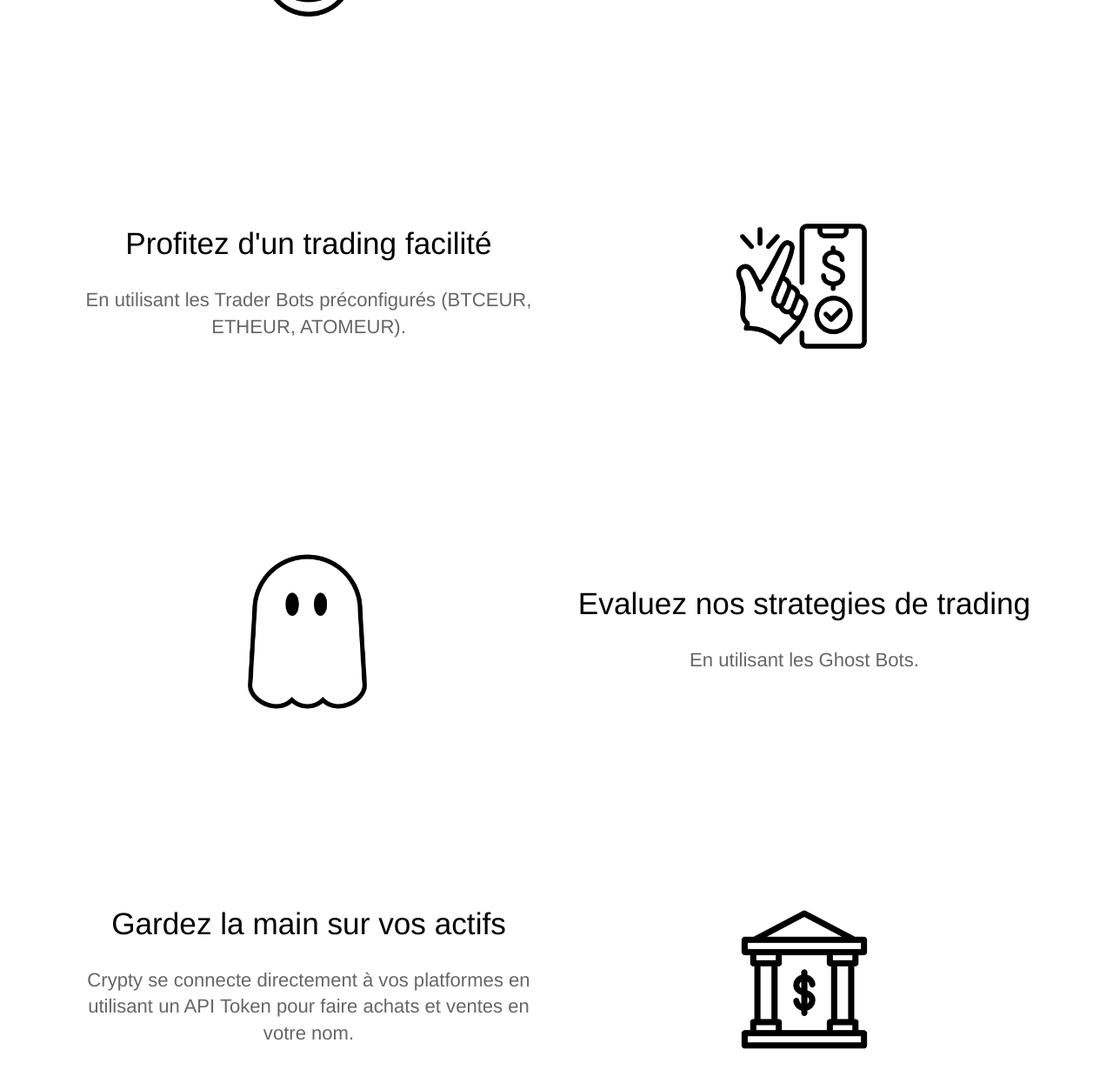
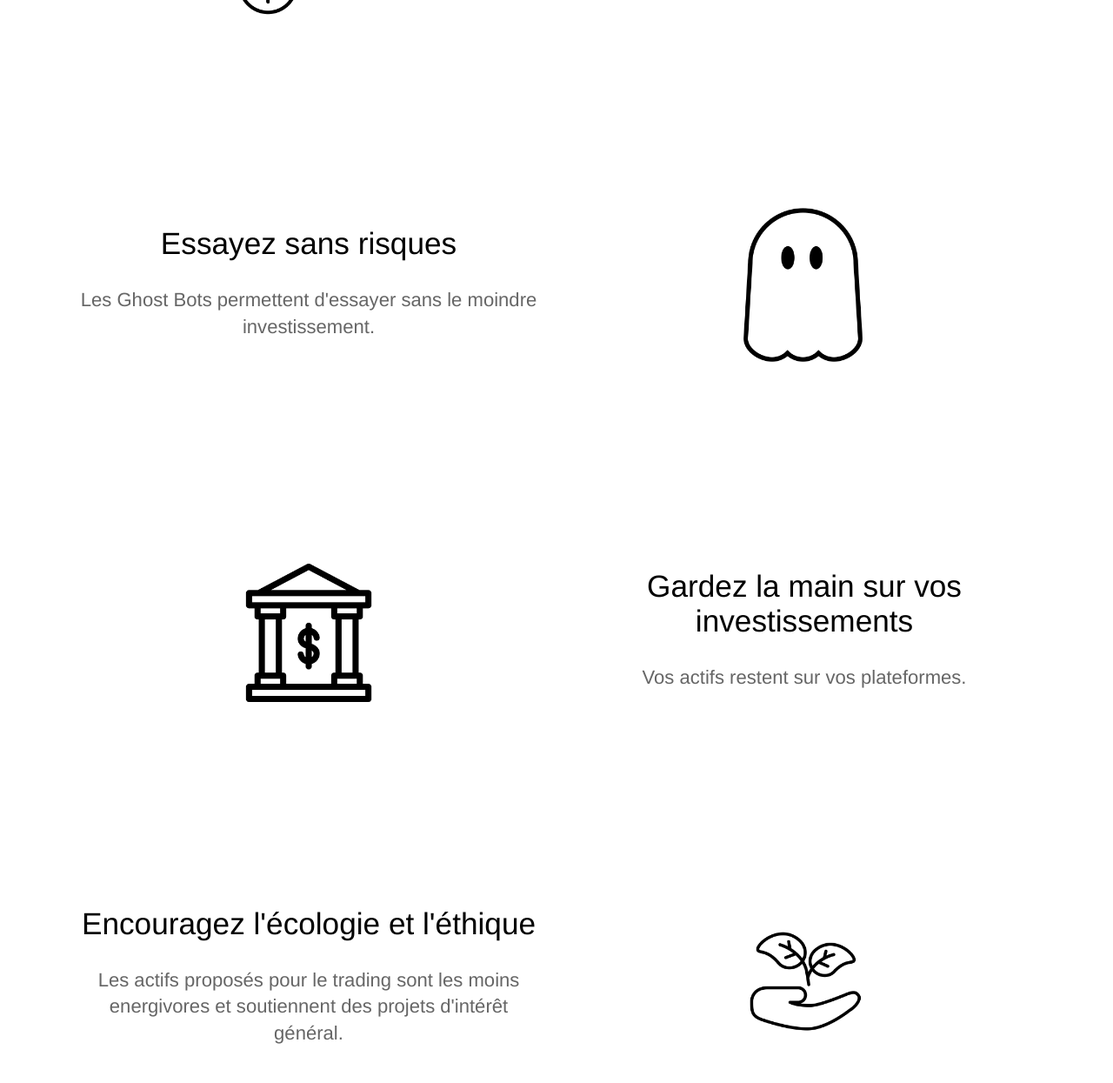
Before and after one commit to pewty-fr/crypty.fr, a Jekyll site: the page built from index.html, in a window 1280 px wide and 1400 px high, scrolled down 1606 px. Shown: the top 1245 px of the window at 87% size. Built offline with Jekyll 4.4.1, drawn with Linux system fonts in a browser that asks for light colours; some of the changed text lies outside the part shown.

Commit message:
update: pages

```diff
--- a/index.html
+++ b/index.html
@@ -17,7 +17,19 @@
 	<section>
 		<div class="container flex">
 			<div class="text editable">
-        <h2 class="subtext editable">Faites fructifier vos crypto-actifs</h2>
+				<h2>Essayez le crypto-trading</h2>
+				<p>Les Trader Bots utilisent une stratégie unique prête à l'emploi.</p>
+			</div>
+			<div class="image">
+				<img src="{{ site.baseurl }}/images/cryptocurrency.png" alt="Cryptocurrency" class="editable" />
+			</div>
+		</div>
+	</section>
+
+	<section>
+		<div class="container flex">
+			<div class="text editable">
+        <h2 class="subtext editable">Faites fructifier vos investissements</h2>
         <p class="subtext editable">Jusqu'à 3% de gains constatés chaque mois.</p>
 			</div>
 			<div class="image">
@@ -26,36 +38,11 @@
 		</div>
 	</section>
 
-
 	<section>
 		<div class="container flex">
 			<div class="text editable">
-				<h2>Essayez le crypto-trading</h2>
-				<p>Crypty est adapté aux amateurs comme aux experts</p>
-			</div>
-			<div class="image">
-				<img src="{{ site.baseurl }}/images/cryptocurrency.png" alt="Screenshot" class="editable" />
-			</div>
-		</div>
-	</section>
-
-	<section>
-		<div class="container flex">
-			<div class="text editable">
-				<h2 class="subtext editable">Profitez d'un trading facilité</h2>
-				<p class="subtext editable">En utilisant les Trader Bots préconfigurés (BTCEUR, ETHEUR, ATOMEUR).</p>
-			</div>
-			<div class="image">
-				<img src="{{ site.baseurl }}/images/easy.png" alt="Easy" class="" />
-			</div>
-		</div>
-	</section>
-
-  	<section>
-		<div class="container flex">
-			<div class="text editable">
-				<h2 class="subtext editable">Evaluez nos strategies de trading</h2>
-				<p class="subtext editable">En utilisant les Ghost Bots.</p>
+				<h2 class="subtext editable">Essayez sans risques</h2>
+				<p class="subtext editable">Les Ghost Bots permettent d'essayer sans le moindre investissement.</p>
 			</div>
 			<div class="image">
 				<img src="{{ site.baseurl }}/images/ghost.png" alt="Ghost" class="" />
@@ -66,11 +53,35 @@
   	<section>
 		<div class="container flex">
 			<div class="text editable">
-				<h2 class="subtext editable">Gardez la main sur vos actifs</h2>
-				<p class="subtext editable">Crypty se connecte directement à vos platformes en utilisant un API Token pour faire achats et ventes en votre nom.</p>
+				<h2 class="subtext editable">Gardez la main sur vos investissements</h2>
+				<p class="subtext editable">Vos actifs restent sur vos plateformes.</p>
 			</div>
 			<div class="image">
-				<img src="{{ site.baseurl }}/images/bank.png" alt="Ghost" class="" />
+				<img src="{{ site.baseurl }}/images/bank.png" alt="Bank" class="" />
+			</div>
+		</div>
+	</section>
+
+	<section>
+		<div class="container flex">
+			<div class="text editable">
+				<h2 class="subtext editable">Encouragez l'écologie et l'éthique</h2>
+				<p class="subtext editable">Les actifs proposés pour le trading sont les moins energivores et soutiennent des projets d'intérêt général.</p>
+			</div>
+			<div class="image">
+				<img src="{{ site.baseurl }}/images/eco.png" alt="Eco" class="" />
+			</div>
+		</div>
+  	</section>
+
+	<section>
+		<div class="container flex">
+			<div class="text editable">
+				<h2 class="subtext editable">Facilitez vos démarches</h2>
+				<p class="subtext editable">Les plateformes proposées respectent les directives Européennes et les lois Françaises.</p>
+			</div>
+			<div class="image">
+				<img src="{{ site.baseurl }}/images/france.png" alt="France" class="" />
 			</div>
 		</div>
 	</section>
@@ -88,7 +99,7 @@
 	</section>
 
 	<section class="bottom-cta">
-		<h2 class="editable"><strong>Augmenter</strong> vos actifs dès aujourd'hui</h2>
+		<h2 class="editable"><strong>Essayez</strong> le trading dès aujourd'hui</h2>
 		<div class="button alt"><a href="https://auth.crypty.fr/if/flow/inscription/?next=%2F">Découvrez gratuitement</a></div>
 	</section>
 </div>
```
Also changed, not shown: _data/navigation.yml (+4 -4 lines), pages/offers.html (+8 -20 lines), images/eco.png (added), images/france.png (added).
